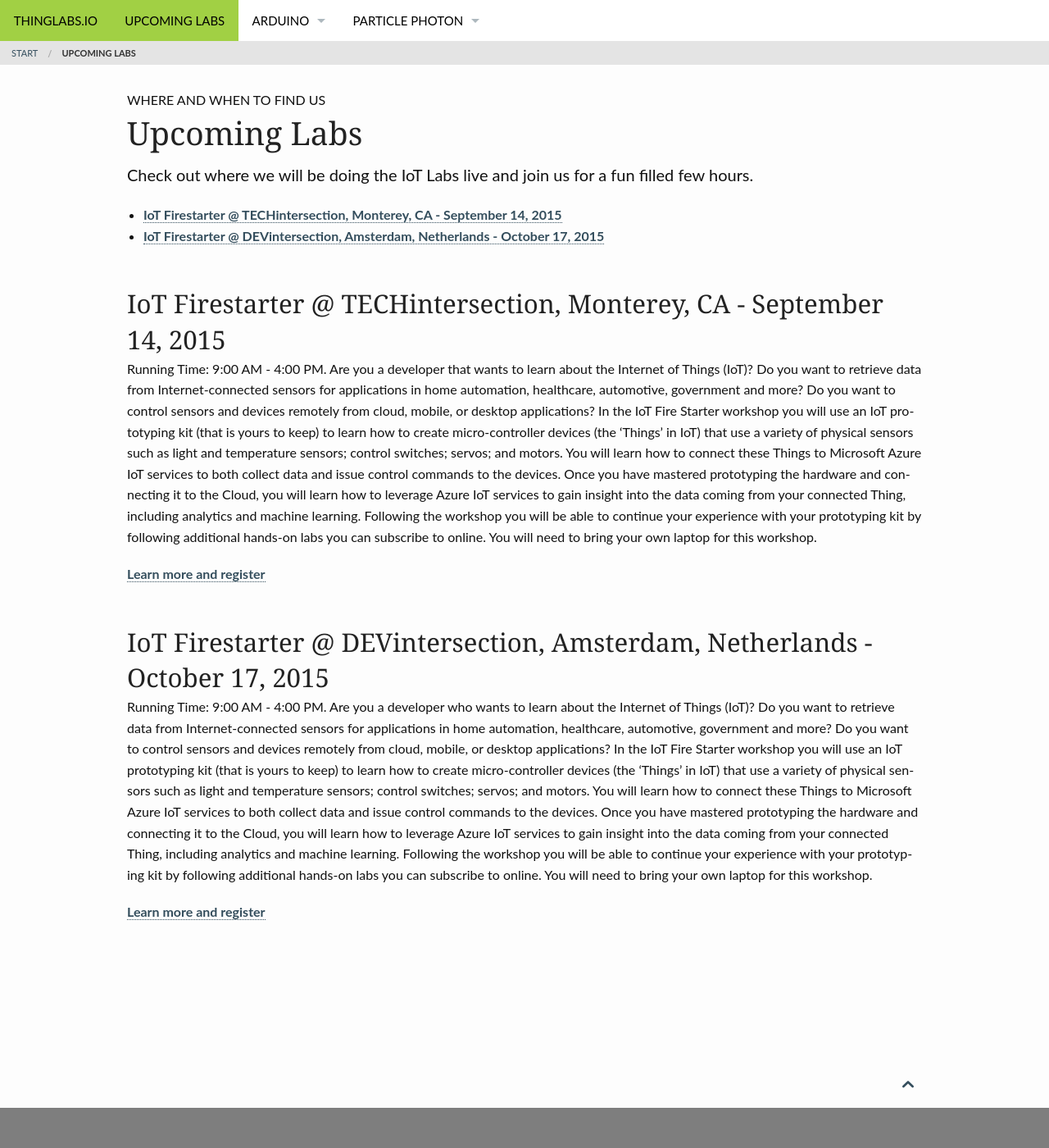
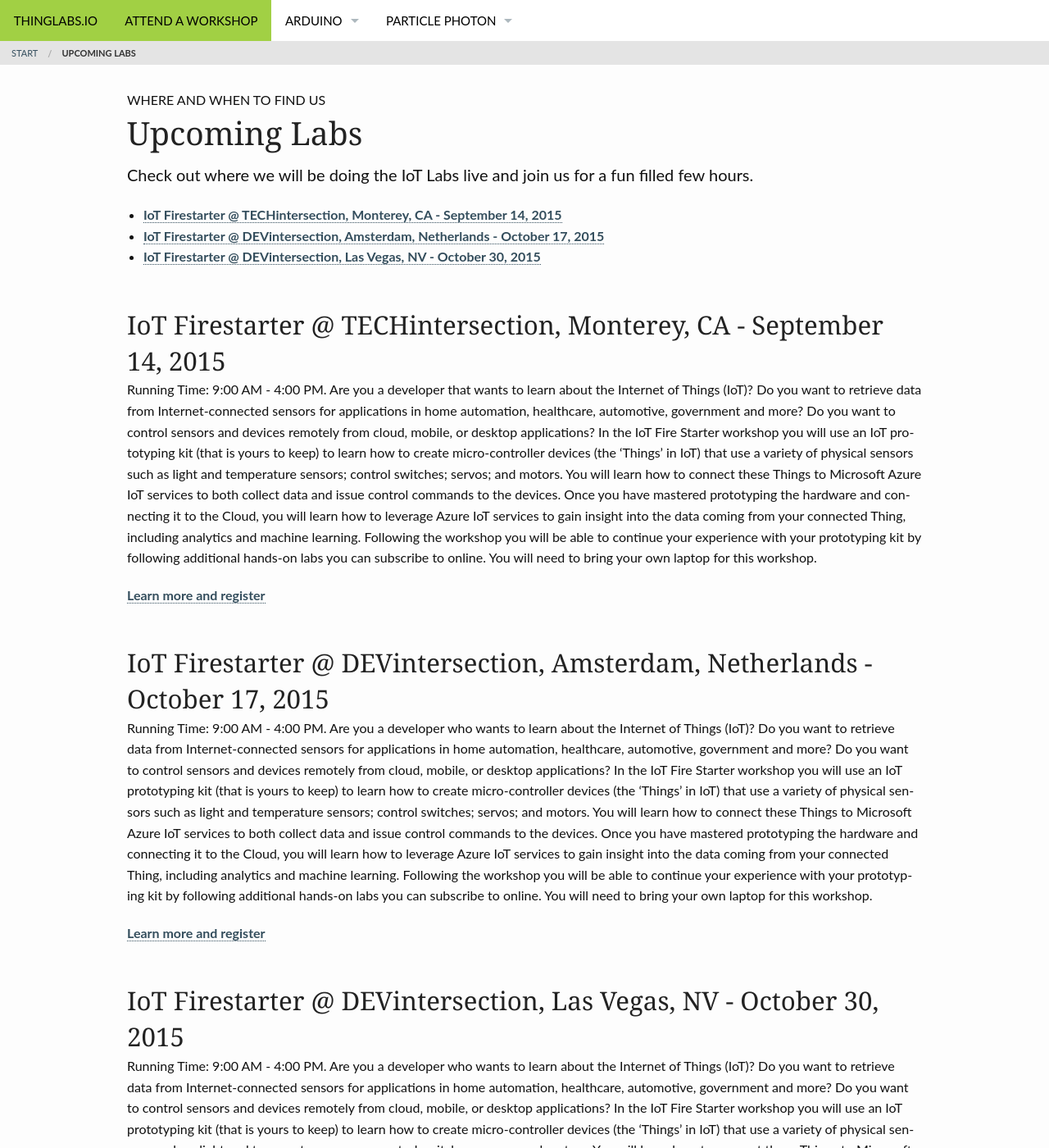
Before and after one commit to ThingLabsIo/ThingLabsIo.github.io, a Jekyll site: the page built from pages/schedule.md, in a window 1280 px wide and 1400 px high. Shown: the whole window at 82% size. Built offline with Jekyll 4.4.1, drawn with Linux system fonts in a browser that asks for light colours.

Commit message:
Nav fixes

```diff
--- a/_data/navigation.yml
+++ b/_data/navigation.yml
@@ -2,7 +2,7 @@
   url: "/"
   side: left
 
-- title: Upcoming Labs
+- title: Attend a Workshop
   url: "/schedule/"
   side: left
 
--- a/pages/schedule.md
+++ b/pages/schedule.md
@@ -26,3 +26,8 @@
 Running Time: 9:00 AM - 4:00 PM. Are you a developer who wants to learn about the Internet of Things (IoT)? Do you want to retrieve data from Internet-connected sensors for applications in home automation, healthcare, automotive, government and more? Do you want to control sensors and devices remotely from cloud, mobile, or desktop applications? In the IoT Fire Starter workshop you will use an IoT prototyping kit (that is yours to keep) to learn how to create micro-controller devices (the ‘Things’ in IoT) that use a variety of physical sensors such as light and temperature sensors; control switches; servos; and motors. You will learn how to connect these Things to Microsoft Azure IoT services to both collect data and issue control commands to the devices. Once you have mastered prototyping the hardware and connecting it to the Cloud, you will learn how to leverage Azure IoT services to gain insight into the data coming from your connected Thing, including analytics and machine learning. Following the workshop you will be able to continue your experience with your prototyping kit by following additional hands-on labs you can subscribe to online. You will need to bring your own laptop for this workshop.
 
 [Learn more and register](http://www.devintersectioneurope.com/Sessions/Workshops)
+
+## IoT Firestarter @ DEVintersection, Las Vegas, NV - October 30, 2015
+Running Time: 9:00 AM - 4:00 PM. Are you a developer who wants to learn about the Internet of Things (IoT)? Do you want to retrieve data from Internet-connected sensors for applications in home automation, healthcare, automotive, government and more? Do you want to control sensors and devices remotely from cloud, mobile, or desktop applications? In the IoT Fire Starter workshop you will use an IoT prototyping kit (that is yours to keep) to learn how to create micro-controller devices (the ‘Things’ in IoT) that use a variety of physical sensors such as light and temperature sensors; control switches; servos; and motors. You will learn how to connect these Things to Microsoft Azure IoT services to both collect data and issue control commands to the devices. Once you have mastered prototyping the hardware and connecting it to the Cloud, you will learn how to leverage Azure IoT services to gain insight into the data coming from your connected Thing, including analytics and machine learning. Following the workshop you will be able to continue your experience with your prototyping kit by following additional hands-on labs you can subscribe to online. You will need to bring your own laptop for this workshop.
+
+[Learn more and register](https://devintersection.com/Visual-Studio-ASP-Azure-Conference/workshops.html)
```
